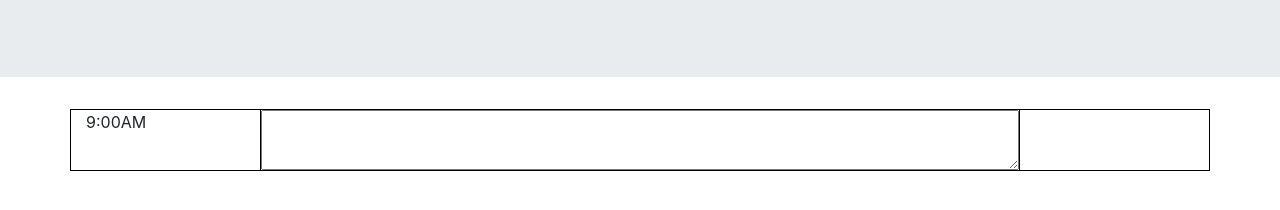
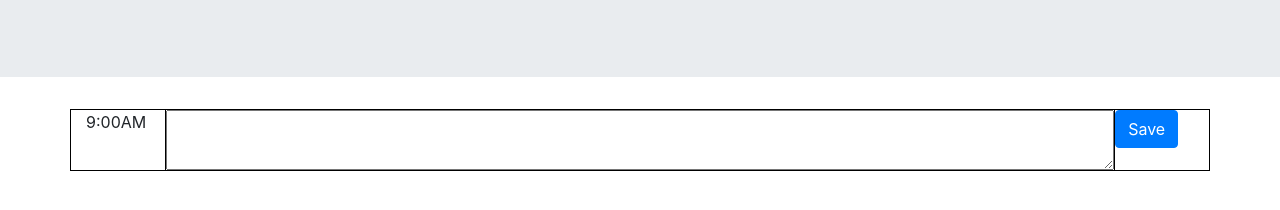
Before and after one commit to Sam-Bro/work_scheduler_SB, a plain HTML site: page index.html in a window 1280 px wide. Shown: the part 172-382 px from the top of the page. Drawn offline with nearby package versions, Linux system fonts and the light colour scheme.

Commit message:
added save button

```diff
--- a/index.html
+++ b/index.html
@@ -12,18 +12,21 @@
         <section class="container">
           <h1 class="display-4">Work Day Scheduler</h1>
           <p class="lead">A simple calendar application that allows the user to save events for each hour of the day.</p>
+          <p class="lead" id="todays-date"></p>
         </section>
     </header>
 
     <section class="container w-90">
         <article class="row row-style">
-            <div class="col-sm-2 time-col">
+            <div class="col-sm-1 time-col">
                 <p>9:00AM</p>
             </div>
-            <div class="col-lg-8">
+            <div class="col-lg-10">
                 <textarea class="mid-textarea"></textarea>
             </div>
-            <div class="col-sm-2 save-col"></div>
+            <div class="col-sm-1 save-col col-save">
+                <button type="button" class="btn btn-primary btn-save">Save</button>
+            </div>
 
 
         </article>
--- a/script.js
+++ b/script.js
@@ -1,2 +1,2 @@
-var weather = moment().format();
-console.log(weather);
+var todaysDate = moment().format('MMMM Do YYYY');
+console.log(todaysDate);
--- a/style.css
+++ b/style.css
@@ -15,7 +15,8 @@
     height: 100%;
 }
 
-.col-lg-8 {
+.col-lg-10,
+.col-save {
     padding-left: 0px;
     padding-right: 0px;
 }
```
